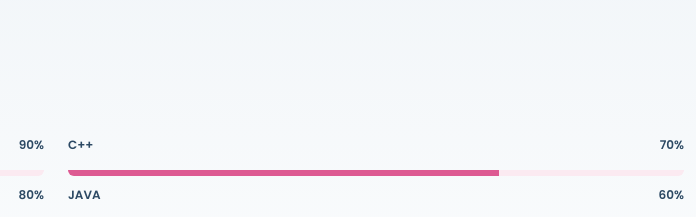
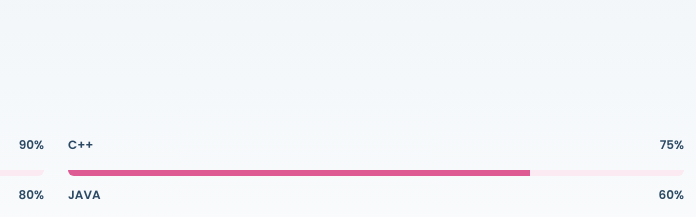
Before and after one commit to mohammad654/mohammad.ali, a website: page index.html in a window 1280 px wide. Shown: the part 1480-1697 px from the top of the page, 584-1280 px from the left. Drawn offline with nearby package versions, Linux system fonts and the light colour scheme; animation ran at ten frames a second; a web font is replaced by a local one.

Commit message:
Update index.html
C++

```diff
--- a/index.html
+++ b/index.html
@@ -221,9 +221,9 @@
 
           <div class="col-lg-6">
                   <div class="progress">
-                    <span class="skill">C++<i class="val">70%</i></span>
+                    <span class="skill">C++<i class="val">75%</i></span>
                     <div class="progress-bar-wrap">
-                      <div class="progress-bar" role="progressbar" aria-valuenow="70" aria-valuemin="0" aria-valuemax="100">
+                      <div class="progress-bar" role="progressbar" aria-valuenow="75" aria-valuemin="0" aria-valuemax="100">
                       </div>
                   </div>
             </div>
```
